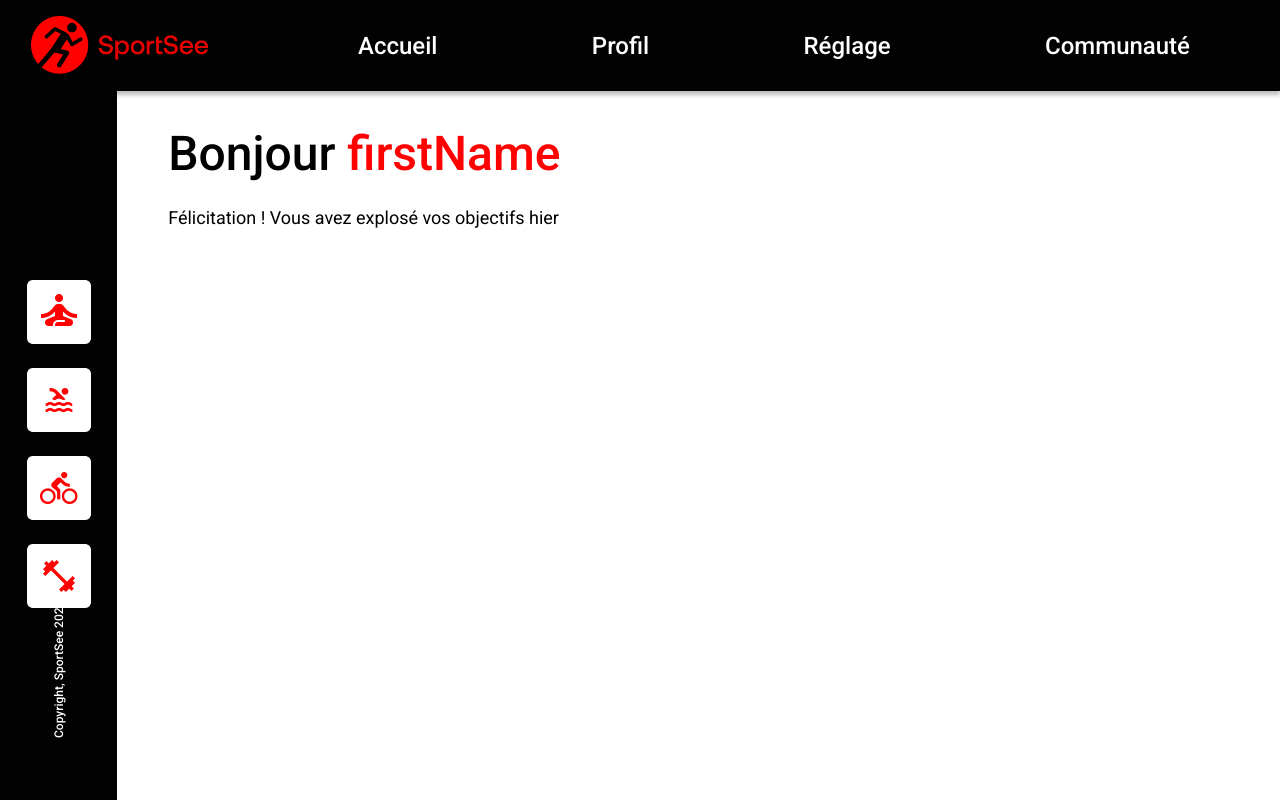
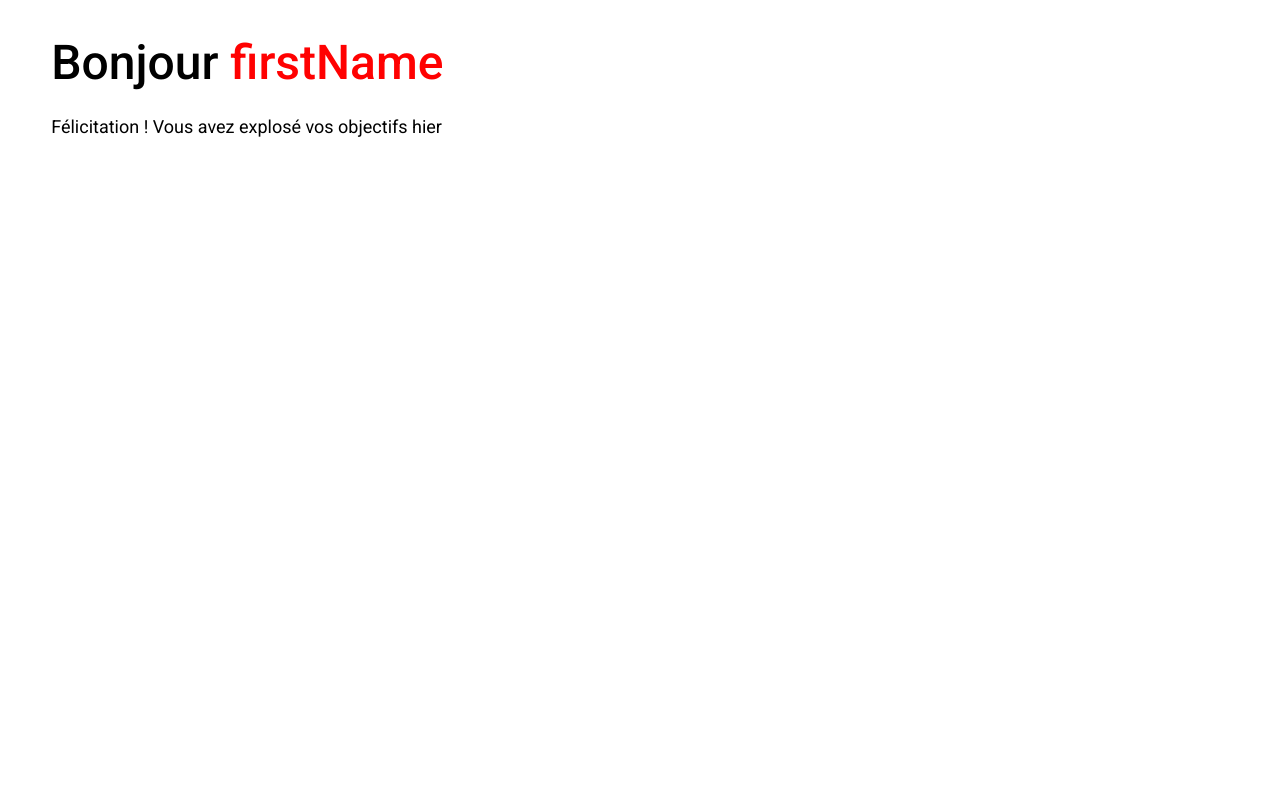
Before and after one commit to Erik-TH/P12-OC, a React (Create React App) app: page / in a window 1280 px wide. Built offline with nearby package versions, Linux system fonts and the light colour scheme.

Commit message:
component VerticalNavbar

```diff
--- a/src/App.jsx
+++ b/src/App.jsx
@@ -9,43 +9,6 @@ import iconDumbbell from "./assets/icons/icon_dumbbell.png";
 
 export default function App() {
   return (
-    <div className="App">
-
-      <header className="header">
-
-        <img className="header__logo" src={logo} alt="SportSee's logo" />
-
-        <nav className="header__navBar">
-          <ul>
-            <li>Accueil</li>
-            <li>Profil</li>
-            <li>Réglage</li>
-            <li>Communauté</li>
-          </ul>
-        </nav>
-
-      </header>
-
-      <main>
-
-        <nav className="verticalNavBar">
-          <ul className="verticalNavBar__links">
-            <li>
-             <img className="verticalNavBar__links--icons" src={iconYoga} alt="yoga" />
-            </li>
-            <li>
-              <img className="verticalNavBar__links--icons" src={iconSwimming} alt="swimming" />
-            </li>
-            <li>
-              <img className="verticalNavBar__links--icons" src={iconBike} alt="bike" />
-            </li>
-            <li>
-              <img className="verticalNavBar__links--icons" src={iconDumbbell} alt="dumbbell" />
-            </li>
-          </ul>
-          <p className="verticalNavBar__copyright">Copyright, SportSee 2020</p>
-        </nav>
-
         <section className="dashboard">
 
           <h1 className="dashboard__welcomeTitle">
@@ -71,7 +34,5 @@ export default function App() {
           </div>
 
         </section>
-      </main>
-    </div>
   );
 }
--- a/src/styles/layouts/_header.scss
+++ b/src/styles/layouts/_header.scss
@@ -13,7 +13,7 @@
     margin-left: 30px;
   }
 
-  &__navBar {
+  &__navbar {
     width: 100%;
 
     & ul {
--- a/src/styles/layouts/_index.scss
+++ b/src/styles/layouts/_index.scss
@@ -1,3 +1,3 @@
 @forward "./dashboard";
 @forward "./header";
-@forward "./verticalNavBar";
+@forward "./verticalNavbar";
--- a/src/styles/layouts/_verticalNavBar.scss
+++ b/src/styles/layouts/_verticalNavBar.scss
@@ -1,6 +1,6 @@
 @use "../utils/" as *;
 
-.verticalNavBar {
+.verticalNavbar {
   min-width: 117px;
   height: calc(100vh - 91px); // header height 91px
   background-color: $color__backgroundDark;
```
Also changed, not shown: src/components/VerticalNavbar.jsx (added, +16 -0 lines).
